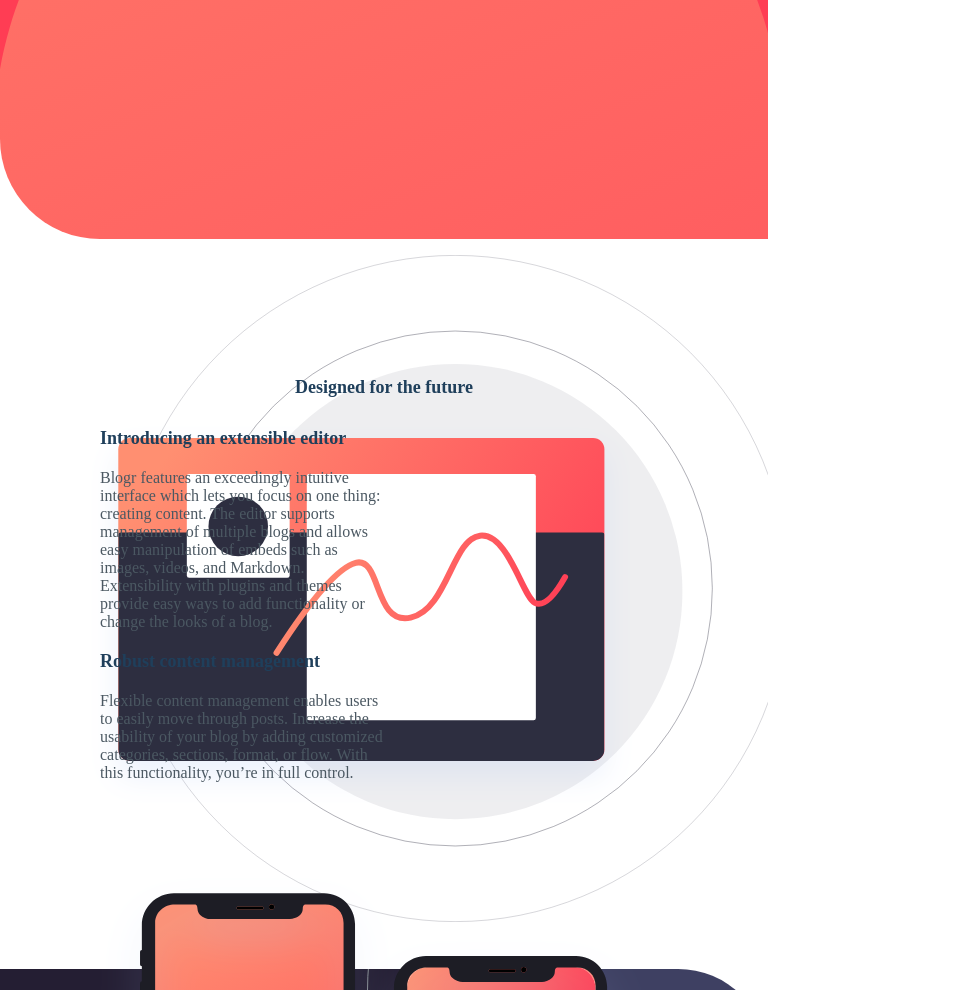
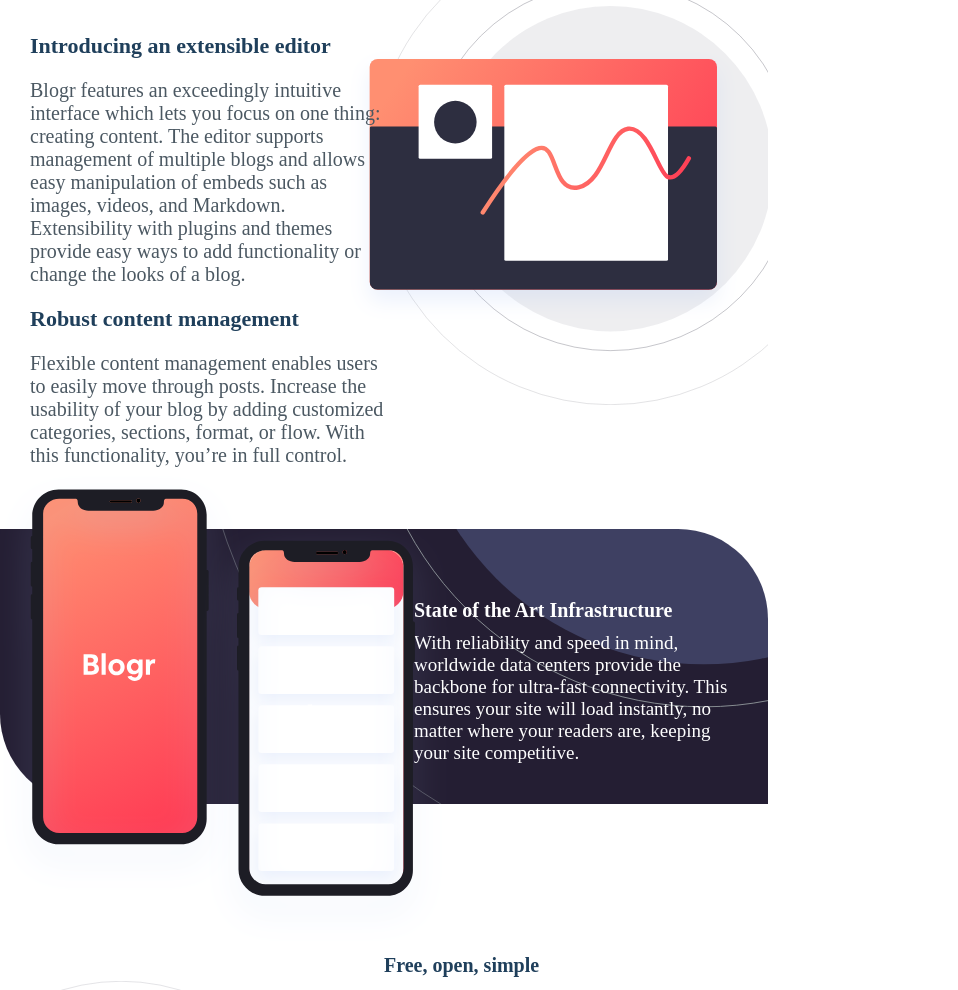
Before and after one commit to AhmNice/blogr-landing-page-main, a plain HTML site: page index.html in a window 768 px wide. Shown: the part 481-1471 px from the top of the page, 958 px wide, since content can reach past the window. Drawn offline with Linux system fonts and the light colour scheme; a web font is replaced by a local one.

Commit message:
Update style.css

```diff
--- a/style.css
+++ b/style.css
@@ -538,3 +538,64 @@
    }
 
 }
+@media only screen and (min-width:760px) and (max-width:850px){
+    .header{
+        height: 45vh;
+        padding: 30px 30px;
+    }
+    .main_content{
+        padding: 30px 30px;
+        height: 80vh;
+        background-size: 500px;
+        display: flex;
+        align-items: normal;
+        gap: 50px;
+    }
+    .main_content .title h4{
+        text-align: center;
+        color: hsl(208, 49%, 24%);
+        font-weight: 700;
+        font-size: 28px;
+        top: -10%;
+    }
+    .main_content_grid{
+        font-size: 20px;
+    }
+    .main_content2{
+        height: max-content;
+        gap: 60px;
+        padding: 30px ;
+        font-size: 19px;
+    }
+    .phone_bg img{
+        top: -40%;
+        width: 450px;
+        left: -10%;
+    }
+    .text{
+        padding: 10px 0px;
+        width: 100%;
+    }
+    .text_h4{
+        padding: 10px 0px;
+        color: hsl(208, 49%, 24%);
+        font-weight: 700;
+        font-size: 22px;
+    }
+    .last_content{
+        height: max-content;
+        background-size: 500px;
+        font-size: 19px;
+    }
+    .footer{
+        background-color: hsl(240, 10%, 16%);
+        height: 30vh;
+        margin: 20px 0px 0px 0px;
+        border-radius: 0 80px 0px 0px;
+        display: grid;
+        padding: 30px 30px;
+        grid-template-columns: repeat(2,400px);
+        gap: 10px;
+        color: hsl(240, 2%, 79%);
+    }
+}
```
